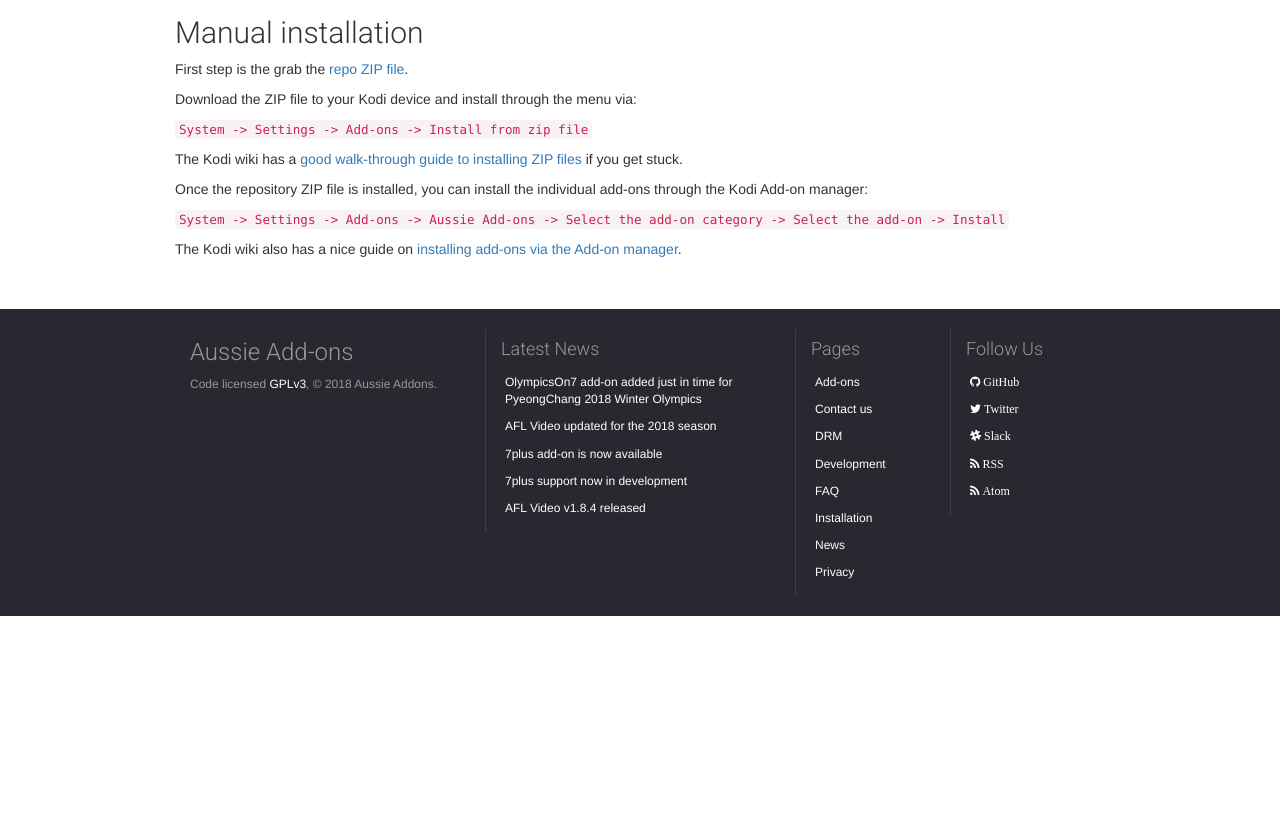
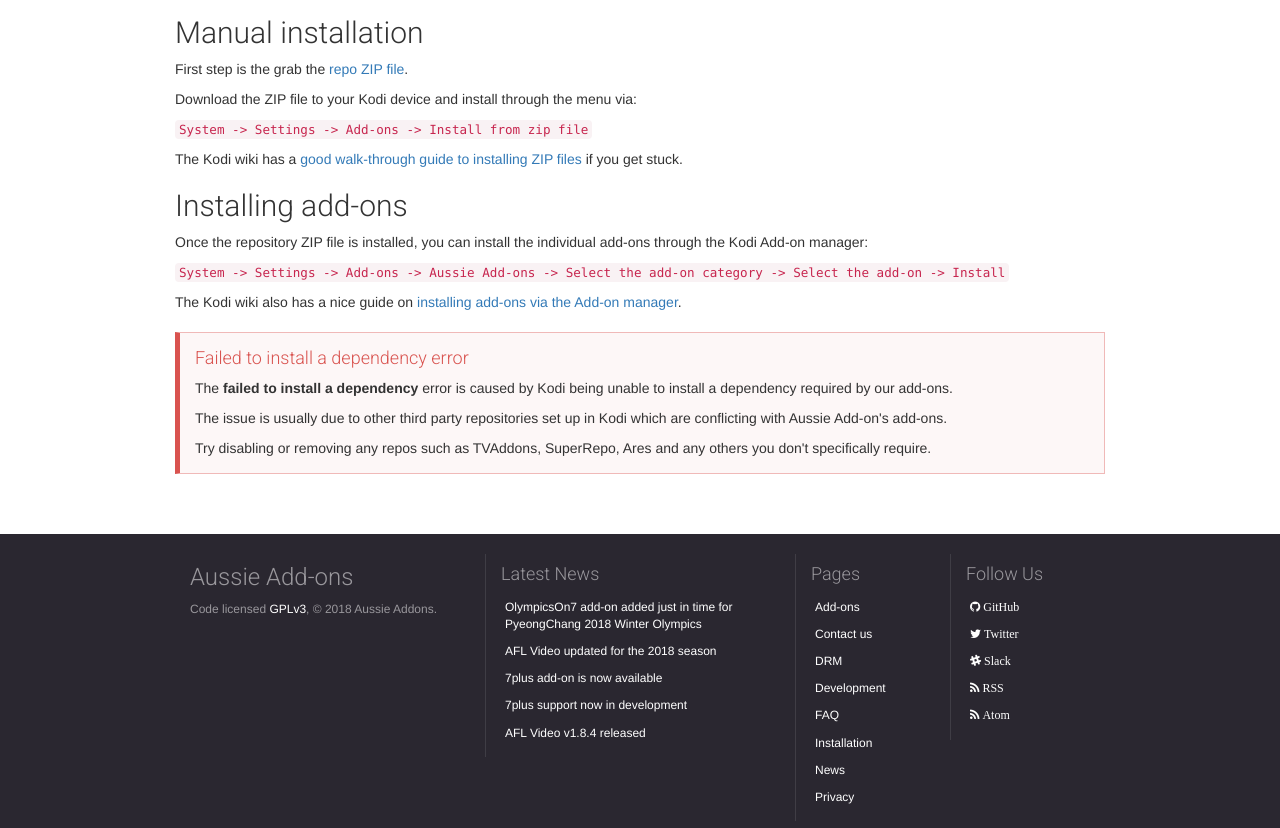
Before and after one commit to aussieaddons/web, a Jekyll site: the page built from installation.md, in a window 1280 px wide and 900 px high, scrolled down 776 px, cut to the strip 72-900 px from the top of the window. Built offline with Jekyll 4.4.1, drawn with Linux system fonts in a browser that asks for light colours; nearby versions of some CDN libraries; before the commit the page ends 1464 px from its top, so only the background shows below that.

Commit message:
Add notice about failed to install dep error

```diff
--- a/installation.md
+++ b/installation.md
@@ -27,8 +27,18 @@ Download the ZIP file to your Kodi device and install through the menu via:
 
 The Kodi wiki has a [good walk-through guide to installing ZIP files](http://kodi.wiki/view/HOW-TO:Install_add-ons_from_zip_files) if you get stuck.
 
+
+## Installing add-ons
+
 Once the repository ZIP file is installed, you can install the individual add-ons through the Kodi Add-on manager:
 
 `System -> Settings -> Add-ons -> Aussie Add-ons -> Select the add-on category -> Select the add-on -> Install`
 
 The Kodi wiki also has a nice guide on [installing add-ons via the Add-on manager](http://kodi.wiki/view/Add-on_manager).
+
+<div class="bs-callout bs-callout-danger">
+  <h4>Failed to install a dependency error</h4>
+  <p>The <b>failed to install a dependency</b> error is caused by Kodi being unable to install a dependency required by our add-ons.</p>
+  <p>The issue is usually due to other third party repositories set up in Kodi which are conflicting with Aussie Add-on's add-ons.</p>
+  <p>Try disabling or removing any repos such as TVAddons, SuperRepo, Ares and any others you don't specifically require.</p>
+</div>
```
Also changed, not shown: faq.md (+5 -0 lines).
